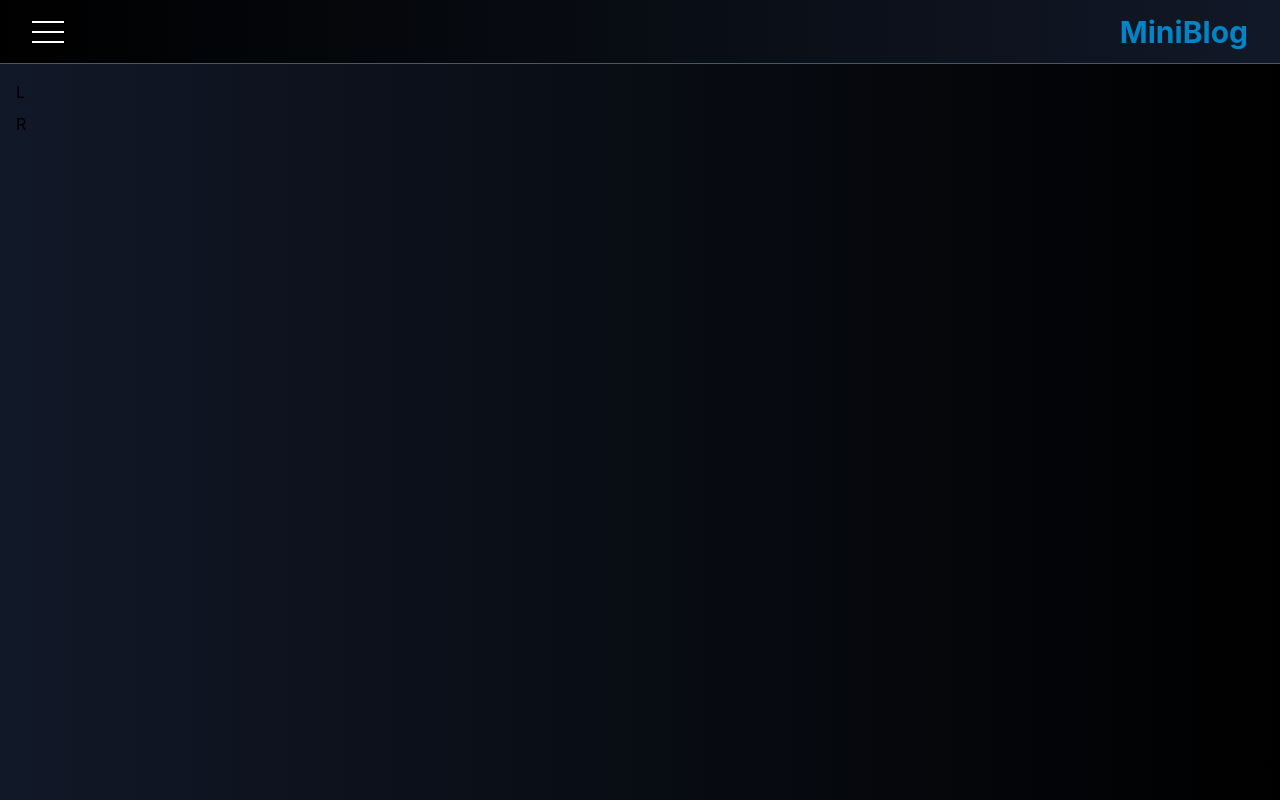
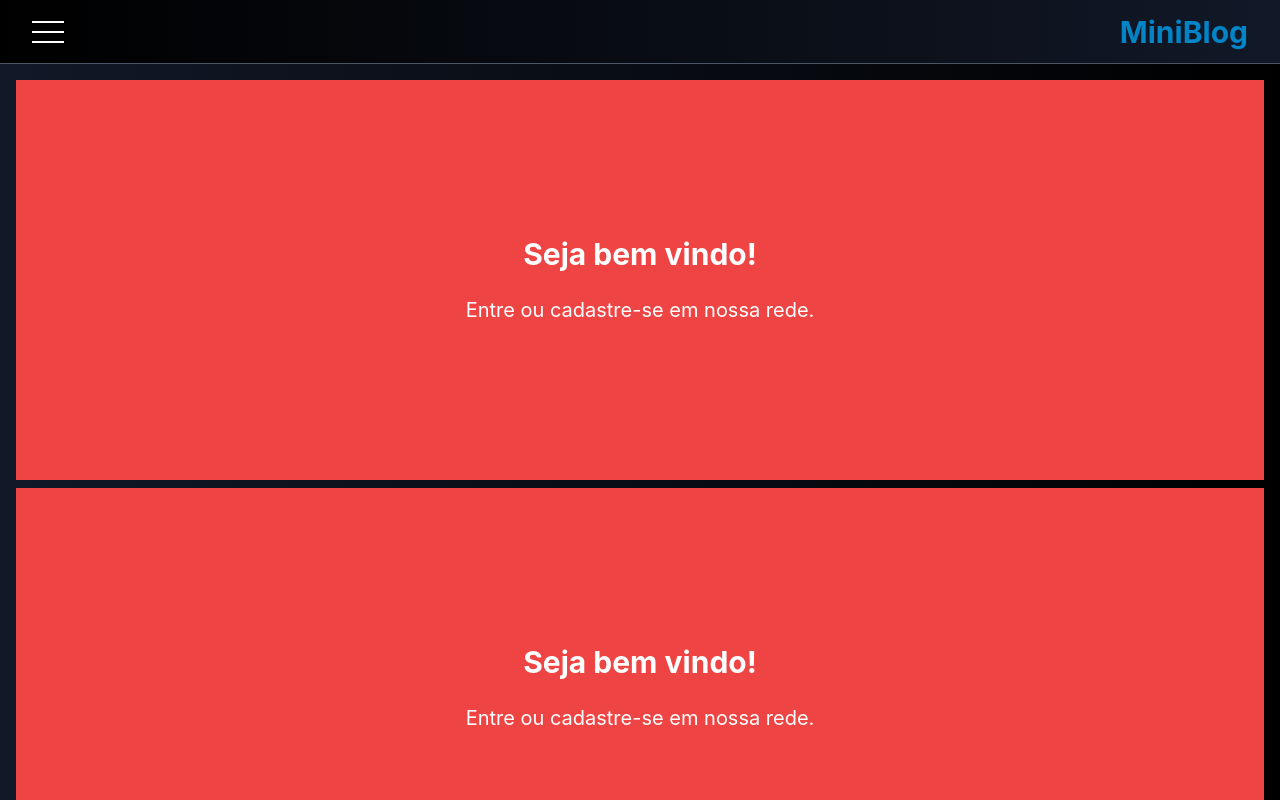
Before and after one commit to vicsous/miniblog, a React (Create React App) app: page / in a window 1280 px wide. Shown: the top 800 px of the page. Built offline with nearby package versions, Linux system fonts and the light colour scheme; no server answers.

Commit message:
Updating Landing.js

```diff
--- a/src/pages/Landing.js
+++ b/src/pages/Landing.js
@@ -3,8 +3,14 @@ import "../styles/pages/Landing.css";
 export default function Landing() {
   return (
     <div className="landing">
-      <div className="left">L</div>
-      <div className="right">R</div>
+      <div className="landingText">
+        <h1 className="landingTitle">Seja bem vindo!</h1>
+        <h1 className="landingSubtitle">Entre ou cadastre-se em nossa rede.</h1>
+      </div>
+      <div className="landingText">
+        <h1 className="landingTitle">Seja bem vindo!</h1>
+        <h1 className="landingSubtitle">Entre ou cadastre-se em nossa rede.</h1>
+      </div>
     </div>
   );
 }
```
